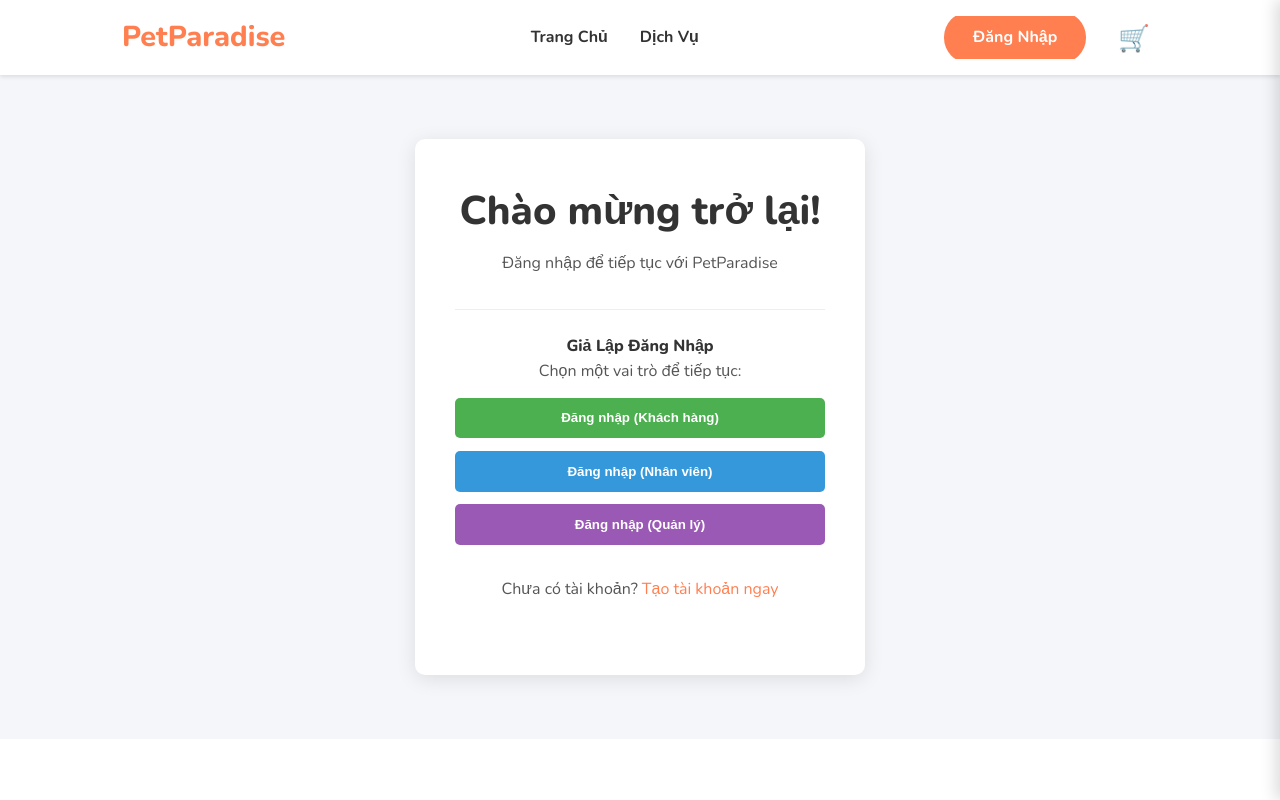
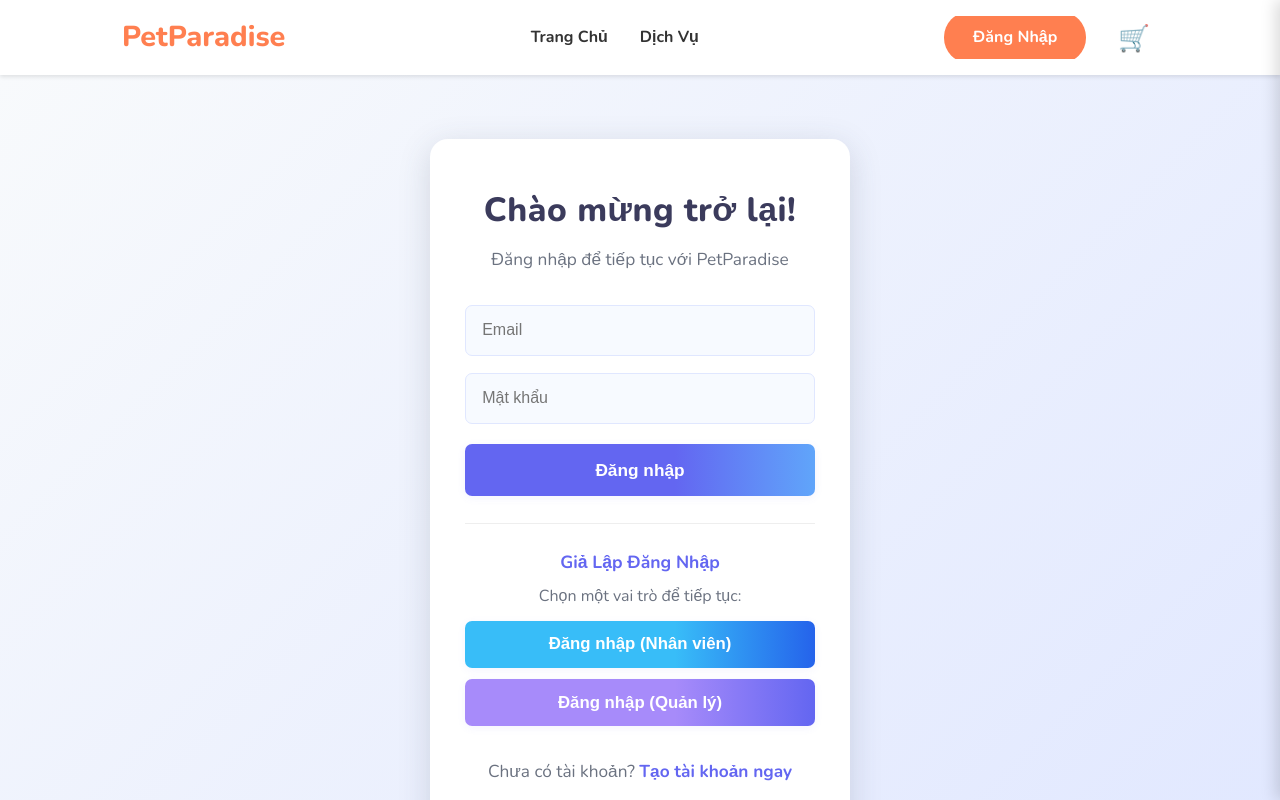
Before and after one commit to light0504/SWD392FE, a React (Create React App) app: page /login in a window 1280 px wide. Shown: the top 800 px of the page. Built offline with nearby package versions, Linux system fonts and the light colour scheme.

Commit message:
Update login form and register form

```diff
--- a/src/api_context/api.js
+++ b/src/api_context/api.js
@@ -2,7 +2,7 @@ import axios from "axios";
 
 const API_BASE_URL = "https://localhost:7191/api"; // Thay đổi theo cấu hình của bạn
 
-const getService = async (endpoint, params = {}) => {
+const getAllService = async (endpoint, params = {}) => {
   try {
     const response = await axios.get(`${API_BASE_URL}/${endpoint}`, { params });
     return response.data;
@@ -11,4 +11,15 @@ const getService = async (endpoint, params = {}) => {
     throw error;
   }
 };
+export { getAllService };
+
+const getService = async (id) => {
+  try {
+    const response = await axios.get(`${API_BASE_URL}/Service/${id}`);
+    return response.data;
+  } catch (error) {
+    console.error("Error fetching data:", error);
+    throw error;
+  }
+};
 export { getService };
--- a/src/pages/public/LoginPage.css
+++ b/src/pages/public/LoginPage.css
@@ -3,36 +3,89 @@
   justify-content: center;
   align-items: center;
   padding: 4rem 1rem;
-  min-height: 80vh;
-  background-color: var(--light-color);
+  min-height: 100vh;
+  background: linear-gradient(135deg, #f8fafc 0%, #e0e7ff 100%);
 }
 
 .login-box {
-  background: white;
-  padding: 2.5rem;
-  border-radius: 10px;
-  box-shadow: 0 4px 20px rgba(0, 0, 0, 0.1);
+  background: #fff;
+  padding: 2.8rem 2.2rem;
+  border-radius: 18px;
+  box-shadow: 0 8px 32px rgba(60, 72, 88, 0.18);
   width: 100%;
-  max-width: 450px;
+  max-width: 420px;
   text-align: center;
+  position: relative;
+  transition: box-shadow 0.3s;
+}
+
+.login-box:hover {
+  box-shadow: 0 12px 40px rgba(60, 72, 88, 0.22);
 }
 
 .login-box h2 {
   margin-bottom: 0.5rem;
+  font-size: 2.1rem;
+  color: #3b3b5c;
+  font-weight: 800;
+  letter-spacing: 0.5px;
 }
 
 .login-box > p {
-  color: var(--text-color);
+  color: #6b7280;
   margin-bottom: 2rem;
+  font-size: 1.08rem;
 }
 
 .success-message {
-    padding: 1rem;
-    background-color: #d4edda;
-    color: #155724;
-    border: 1px solid #c3e6cb;
-    border-radius: 5px;
-    margin-bottom: 1.5rem;
+  padding: 1rem;
+  background: linear-gradient(90deg, #d4edda 60%, #eafaf1 100%);
+  color: #155724;
+  border: 1px solid #c3e6cb;
+  border-radius: 7px;
+  margin-bottom: 1.5rem;
+  font-weight: 600;
+}
+
+.login-form {
+  display: flex;
+  flex-direction: column;
+  gap: 1.1rem;
+  margin-bottom: 1.7rem;
+}
+
+.login-form input {
+  padding: 0.95rem 1rem;
+  border: 1.5px solid #e0e7ff;
+  border-radius: 7px;
+  font-size: 1rem;
+  background: #f7faff;
+  transition: border 0.2s, box-shadow 0.2s;
+  outline: none;
+}
+
+.login-form input:focus {
+  border: 1.5px solid #6366f1;
+  box-shadow: 0 0 0 2px #e0e7ff;
+}
+
+.login-form button[type="submit"] {
+  background: linear-gradient(90deg, #6366f1 60%, #60a5fa 100%);
+  color: #fff;
+  font-weight: 700;
+  border: none;
+  border-radius: 7px;
+  padding: 0.95rem;
+  font-size: 1.08rem;
+  cursor: pointer;
+  margin-top: 0.2rem;
+  box-shadow: 0 2px 8px rgba(99, 102, 241, 0.08);
+  transition: background 0.2s, transform 0.2s;
+}
+
+.login-form button[type="submit"]:hover {
+  background: linear-gradient(90deg, #4f46e5 60%, #2563eb 100%);
+  transform: translateY(-2px) scale(1.03);
 }
 
 .mock-login {
@@ -41,37 +94,67 @@
   margin-top: 1.5rem;
 }
 
+.mock-login h4 {
+  margin-bottom: 0.5rem;
+  color: #6366f1;
+  font-weight: 700;
+  font-size: 1.1rem;
+}
+
+.mock-login p {
+  color: #6b7280;
+  margin-bottom: 0.7rem;
+}
+
 .btn-mock {
   display: block;
   width: 100%;
-  padding: 0.8rem;
-  margin-top: 0.8rem;
+  padding: 0.85rem;
+  margin-top: 0.7rem;
   border: none;
   color: white;
   font-weight: 700;
-  border-radius: 5px;
+  border-radius: 7px;
   cursor: pointer;
-  transition: opacity 0.3s;
-}
-.btn-mock:hover {
-  opacity: 0.9;
+  font-size: 1.05rem;
+  transition: opacity 0.3s, transform 0.2s;
+  box-shadow: 0 2px 8px rgba(99, 102, 241, 0.07);
 }
 
-.btn-customer { background-color: var(--secondary-color); }
-.btn-staff { background-color: #3498db; }
-.btn-manager { background-color: #9b59b6; }
+.btn-mock:hover {
+  opacity: 0.92;
+  transform: translateY(-2px) scale(1.03);
+}
+
+.btn-customer { background: linear-gradient(90deg, #fbbf24 60%, #f59e42 100%); }
+.btn-staff { background: linear-gradient(90deg, #38bdf8 60%, #2563eb 100%); }
+.btn-manager { background: linear-gradient(90deg, #a78bfa 60%, #6366f1 100%); }
 
 .register-link {
   margin-top: 2rem;
+  font-size: 1.01rem;
+}
+
+.register-link a {
+  color: #6366f1;
+  font-weight: 700;
+  text-decoration: none;
+  transition: color 0.2s;
+}
+
+.register-link a:hover {
+  color: #2563eb;
+  text-decoration: underline;
 }
 
 /* --- RESPONSIVE --- */
 @media (max-width: 600px) {
   .login-box {
-      padding: 2rem 1.5rem;
+    padding: 2rem 1rem;
+    border-radius: 12px;
   }
 
   .login-box h2 {
-      font-size: 1.8rem;
+    font-size: 1.5rem;
   }
 }
--- a/src/pages/public/LoginPage.js
+++ b/src/pages/public/LoginPage.js
@@ -30,18 +30,15 @@ const LoginPage = () => {
         {successMessage && <div className="success-message">{successMessage}</div>}
 
         {/* FORM ĐĂNG NHẬP THỰC TẾ SẼ Ở ĐÂY */}
-        {/*
-        <form>
+        <form className='login-form'>
             <input type="email" placeholder="Email" />
             <input type="password" placeholder="Mật khẩu" />
-            <button type="submit">Đăng Nhập</button>
+            <button type="submit" onClick={() => handleLoginAsRole('Customer')} className="btn-mock btn-customer">Đăng nhập</button>
         </form>
-        */}
 
         <div className="mock-login">
             <h4>Giả Lập Đăng Nhập</h4>
             <p>Chọn một vai trò để tiếp tục:</p>
-            <button onClick={() => handleLoginAsRole('Customer')} className="btn-mock btn-customer">Đăng nhập (Khách hàng)</button>
             <button onClick={() => handleLoginAsRole('Staff')} className="btn-mock btn-staff">Đăng nhập (Nhân viên)</button>
             <button onClick={() => handleLoginAsRole('Manager')} className="btn-mock btn-manager">Đăng nhập (Quản lý)</button>
         </div>
--- a/src/pages/public/RegisterPage.css
+++ b/src/pages/public/RegisterPage.css
@@ -1,60 +1,86 @@
 .form-page-container {
+  /* Component-scoped CSS variables */
+  --primary-color: #ff8243;
+  --primary-gradient: linear-gradient(90deg, #ff8243 60%, #ffb86b 100%);
+  --danger-color: #e74c3c;
+  --light-color: #f8fafc;
+  --dark-color: #2d3748;
+  --text-color: #4b5563;
+  --input-bg: #f7faff;
+  --input-border: #e0e7ff;
+  --box-shadow: 0 8px 32px rgba(60, 72, 88, 0.13);
+
   display: flex;
   justify-content: center;
   align-items: center;
   padding: 4rem 1rem;
-  background-color: var(--light-color);
-  min-height: 80vh;
+  min-height: 100vh;
+  background: linear-gradient(135deg, #f8fafc 0%, #e0e7ff 100%);
 }
 
 .form-box {
-  background: white;
-  padding: 2.5rem;
-  border-radius: 10px;
-  box-shadow: 0 4px 20px rgba(0, 0, 0, 0.1);
+  background: #fff;
+  padding: 2.8rem 2.2rem;
+  border-radius: 18px;
+  box-shadow: var(--box-shadow);
   width: 100%;
-  max-width: 550px;
+  max-width: 480px;
+  position: relative;
+  transition: box-shadow 0.3s;
+  animation: fadeIn 0.7s;
+}
+
+@keyframes fadeIn {
+  from { opacity: 0; transform: translateY(30px);}
+  to { opacity: 1; transform: none;}
 }
 
 .form-box h2 {
   text-align: center;
-  margin-bottom: 2rem;
+  margin-bottom: 1.7rem;
   color: var(--dark-color);
+  font-size: 2rem;
+  font-weight: 800;
+  letter-spacing: 0.5px;
 }
 
 .form-row {
   display: flex;
-  gap: 1.5rem;
+  gap: 1.2rem;
   width: 100%;
 }
 
 .form-row .form-group {
-  flex: 1; /* Chia đều không gian */
+  flex: 1;
 }
 
 .form-group {
-  margin-bottom: 1.25rem;
+  margin-bottom: 1.15rem;
+  text-align: left;
 }
 
 .form-group label {
   display: block;
-  margin-bottom: 0.5rem;
+  margin-bottom: 0.45rem;
   font-weight: 700;
   color: var(--text-color);
-  font-size: 0.95rem;
+  font-size: 0.97rem;
 }
 
 .form-group input {
   width: 100%;
-  padding: 0.8rem;
-  border: 1px solid #ccc;
-  border-radius: 5px;
+  padding: 0.9rem 1rem;
+  border: 1.5px solid var(--input-border);
+  border-radius: 7px;
   font-size: 1rem;
+  background: var(--input-bg);
+  transition: border 0.2s, box-shadow 0.2s;
+  outline: none;
 }
+
 .form-group input:focus {
-    border-color: var(--primary-color);
-    outline: none;
-    box-shadow: 0 0 0 2px rgba(255, 127, 80, 0.2);
+  border: 1.5px solid var(--primary-color);
+  box-shadow: 0 0 0 2px #ffe5d0;
 }
 
 .error-text {
@@ -62,55 +88,82 @@
   font-size: 0.85rem;
   margin-top: 0.25rem;
   display: block;
+  font-weight: 500;
 }
 
 .api-error-message {
-  color: white;
-  background-color: var(--danger-color);
-  padding: 0.8rem;
+  color: #fff;
+  background: linear-gradient(90deg, #e74c3c 60%, #ffb6b6 100%);
+  padding: 0.9rem;
   text-align: center;
-  margin-bottom: 1rem;
-  border-radius: 5px;
+  margin-bottom: 1.1rem;
+  border-radius: 7px;
+  font-weight: 600;
+  font-size: 1rem;
 }
 
 .btn-submit {
   width: 100%;
   padding: 1rem;
   border: none;
-  background: var(--primary-color);
-  color: white;
-  font-size: 1.1rem;
+  background: var(--primary-gradient);
+  color: #fff;
+  font-size: 1.13rem;
   font-weight: 700;
-  border-radius: 5px;
+  border-radius: 7px;
   cursor: pointer;
-  transition: background-color 0.3s;
+  margin-top: 0.2rem;
+  box-shadow: 0 2px 8px rgba(255, 130, 67, 0.08);
+  transition: background 0.2s, transform 0.2s;
 }
 
-.btn-submit:hover {
-  background: #e66a3d;
+.btn-submit:hover:not(:disabled) {
+  background: linear-gradient(90deg, #ff8243 80%, #ffb86b 100%);
+  transform: translateY(-2px) scale(1.03);
 }
 
 .btn-submit:disabled {
-  background-color: #ccc;
+  background: #ccc;
   cursor: not-allowed;
+  opacity: 0.7;
 }
 
 .form-footer-link {
   text-align: center;
-  margin-top: 1.5rem;
+  margin-top: 1.7rem;
+  font-size: 1.01rem;
 }
+
 .form-footer-link a {
+  color: var(--primary-color);
   font-weight: 700;
+  text-decoration: none;
+  transition: color 0.2s;
+}
+
+.form-footer-link a:hover {
+  color: #ff8243;
+  text-decoration: underline;
 }
 
 /* --- RESPONSIVE --- */
-@media (max-width: 600px) {
+@media (max-width: 700px) {
   .form-box {
-      padding: 2rem 1.5rem;
+    padding: 2rem 1rem;
+    border-radius: 12px;
+    max-width: 98vw;
   }
-
   .form-row {
     flex-direction: column;
     gap: 0;
   }
+  .form-box h2 {
+    font-size: 1.4rem;
+  }
 }
+
+@media (max-width: 400px) {
+  .form-box {
+    padding: 1rem 0.3rem;
+  }
+}
--- a/src/sections/Services/Services.js
+++ b/src/sections/Services/Services.js
@@ -2,7 +2,7 @@
 import React, { useState, useEffect } from 'react';
 import ServiceCard from '../../components/ServiceCard/ServiceCard';
 import './Services.css';
-import { getService } from '../../api_context/api';
+import { getAllService } from '../../api_context/api';
 
 const Services = () => {
   const [services, setServices] = useState([]);
@@ -10,11 +10,11 @@ const Services = () => {
   const [error, setError] = useState(null);
 
   useEffect(() => {
-    const fetchServices = async () => {
+    const fetchAllServices = async () => {
       setLoading(true);
       setError(null);
       try {
-        const data = await getService('Service'); // Lấy danh sách dịch vụ từ API
+        const data = await getAllService('Service'); // Lấy danh sách dịch vụ từ API
         setServices(data.data); // Cập nhật state với dữ liệu dịch vụ
         console.log('Dữ liệu dịch vụ:', data.data); // In ra dữ liệu để kiểm tra
       } catch (err) {
@@ -24,7 +24,7 @@ const Services = () => {
       }
     };
 
-    fetchServices();
+    fetchAllServices();
   }, []);
 
   const renderContent = () => {
@@ -36,8 +36,8 @@ const Services = () => {
     }
     if (services.length === 0) {
         return <p className="status-text">Hiện chưa có dịch vụ nào.</p>;
+    }
 
-    }
     return (
       <div className="services-grid">
         {/* --- ĐÂY LÀ PHẦN SỬA LỖI CHÍNH --- */}
@@ -47,6 +47,7 @@ const Services = () => {
             key={service.id}
             service={service} // <- SỬA Ở ĐÂY
           />
+
         ))}
       </div>
     );
```
Also changed, not shown: src/components/ServiceDetailPopup/ServiceDetail.js (added, +49 -0 lines).
